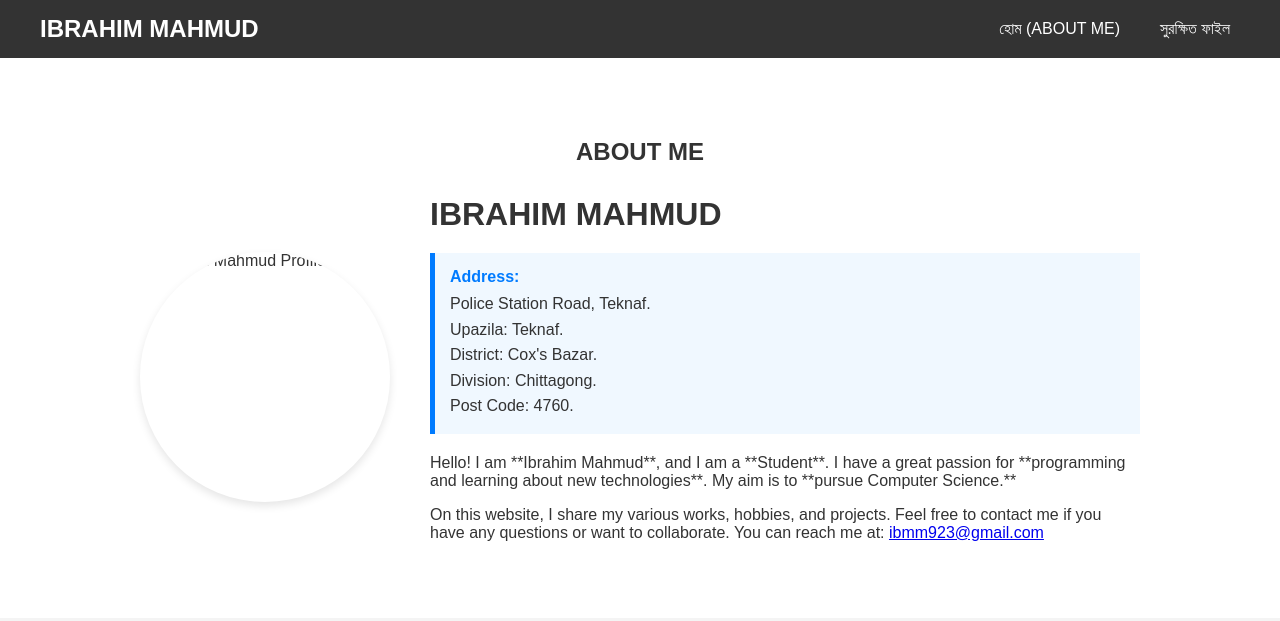
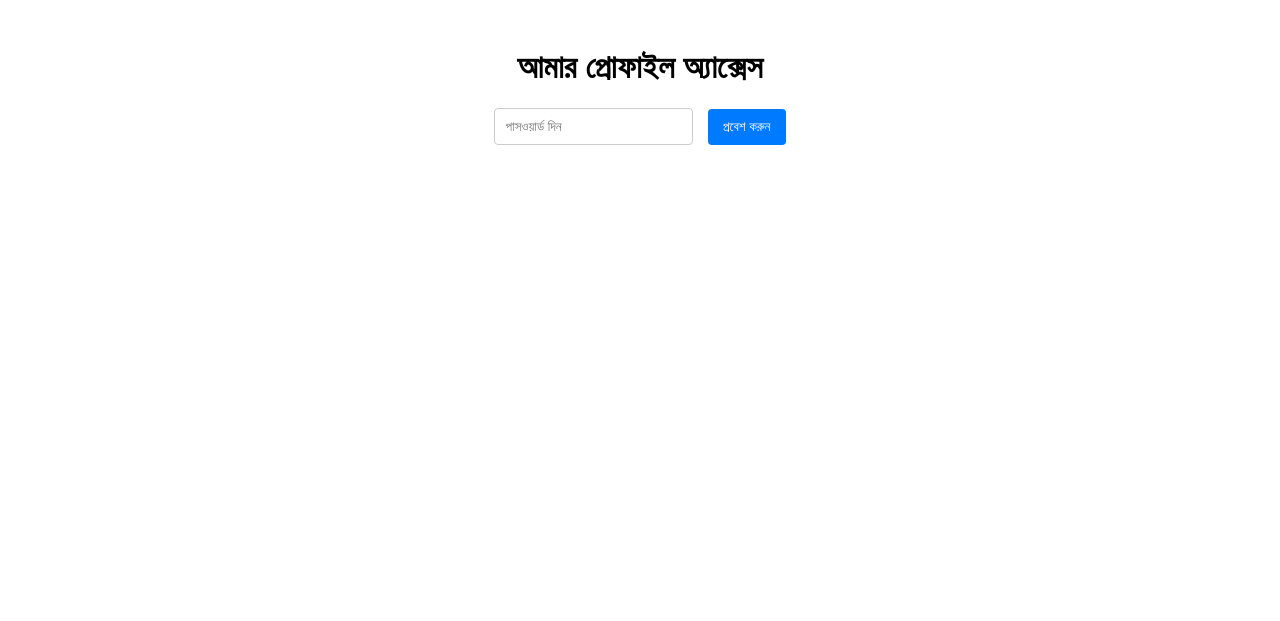
Before and after one commit to ibrahimmahmud-21/IBRAHIM_document, a plain HTML site: page index.html in a window 1280 px wide. Drawn offline with Linux system fonts and the light colour scheme.

Commit message:
Update index.html

```diff
--- a/index.html
+++ b/index.html
@@ -3,59 +3,74 @@
 <head>
     <meta charset="UTF-8">
     <meta name="viewport" content="width=device-width, initial-scale=1.0">
-    <title>হোম - ইব্রাহিম মাহমুদ</title>
-    <link rel="stylesheet" href="style.css">
+    <title>পাসওয়ার্ড সুরক্ষিত প্রোফাইল পেজ</title>
+
+    <style>
+        body {
+            font-family: Arial, sans-serif;
+            padding: 20px;
+            text-align: center;
+        }
+        #protectedContent {
+            /* কন্টেন্টটি প্রাথমিকভাবে লুকিয়ে রাখা হলো */
+            display: none;
+            border: 2px solid #4CAF50;
+            padding: 20px;
+            margin-top: 20px;
+            border-radius: 8px;
+            background-color: #f9fff9;
+        }
+        #passwordInput {
+            padding: 10px;
+            margin-right: 10px;
+            border: 1px solid #ccc;
+            border-radius: 4px;
+        }
+        button {
+            padding: 10px 15px;
+            background-color: #007bff;
+            color: white;
+            border: none;
+            border-radius: 4px;
+            cursor: pointer;
+        }
+        button:hover {
+            background-color: #0056b3;
+        }
+        #message {
+            margin-top: 10px;
+            font-weight: bold;
+        }
+        .profile-img {
+            max-width: 150px;
+            height: auto;
+            border-radius: 50%; /* ছবিটিকে গোলাকার করার জন্য */
+            margin-bottom: 15px;
+        }
+    </style>
 </head>
 <body>
 
-    <nav class="navbar">
-        <div class="container">
-            <a href="index.html" class="logo">IBRAHIM MAHMUD</a>
-            <ul class="nav-links">
-                <li><a href="index.html">হোম (ABOUT ME)</a></li>
-                <li><a href="protected_files.html">সুরক্ষিত ফাইল</a></li>
-            </ul>
-        </div>
-    </nav>
-    <main>
-        <section id="about-me" class="content-section">
-            <h2>ABOUT ME</h2>
+    <h1>আমার প্রোফাইল অ্যাক্সেস</h1>
 
-            <div class="about-container">
+    <input type="password" id="passwordInput" placeholder="পাসওয়ার্ড দিন">
+    <button onclick="checkPassword()">প্রবেশ করুন</button>
 
-                <img src="profile.png" alt="Ibrahim Mahmud Profile Picture" class="profile-picture">
+    <p id="message"></p>
 
-                <div class="about-text">
+    <div id="protectedContent">
+        <h2>গোপন প্রোফাইল কন্টেন্ট</h2>
 
-                    <h3 class="name-title">IBRAHIM MAHMUD</h3>
+        <img src="profile.jpg" alt="আমার প্রোফাইল ছবি" class="profile-img">
 
-                    <div class="address-block">
-                        <h4>Address:</h4>
-                        <p>
-                            Police Station Road, Teknaf.
-                            <br>
-                            Upazila: Teknaf.
-                            <br>
-                            District: Cox's Bazar.
-                            <br>
-                            Division: Chittagong.
-                            <br>
-                            Post Code: 4760.
-                        </p>
-                    </div>
+        <p>অভিনন্দন! আপনি সঠিক পাসওয়ার্ড দিয়ে প্রবেশ করেছেন।</p>
+        <p>এই অংশটিতে আপনি আপনার অন্যান্য গুরুত্বপূর্ণ তথ্য বা লিঙ্ক যোগ করতে পারেন।</p>
+    </div>
 
-                    <p>
-                        Hello! I am **Ibrahim Mahmud**, and I am a **Student**. I have a great passion for **programming and learning about new technologies**. My aim is to **pursue Computer Science.**
-                    </p>
-                    <p>
-                        On this website, I share my various works, hobbies, and projects. Feel free to contact me if you have any questions or want to collaborate. You can reach me at:
-                        <a href="mailto:ibmm923@gmail.com">ibmm923@gmail.com</a>
-                    </p>
-                </div>
-            </div>
+    <script>
+        function checkPassword() {
+            // ১. আপনার পছন্দসই সঠিক পাসওয়ার্ড এখানে সেট করুন
+            // **এই "আমারপাসওয়ার্ড" লেখাটি পাল্টে আপনার আসল পাসওয়ার্ডটি দিন**
+            const correctPassword = "আমারপাসওয়ার্ড";
 
-        </section>
-        </main>
-
-</body>
-</html>
+            // ২. ইনপ
```
